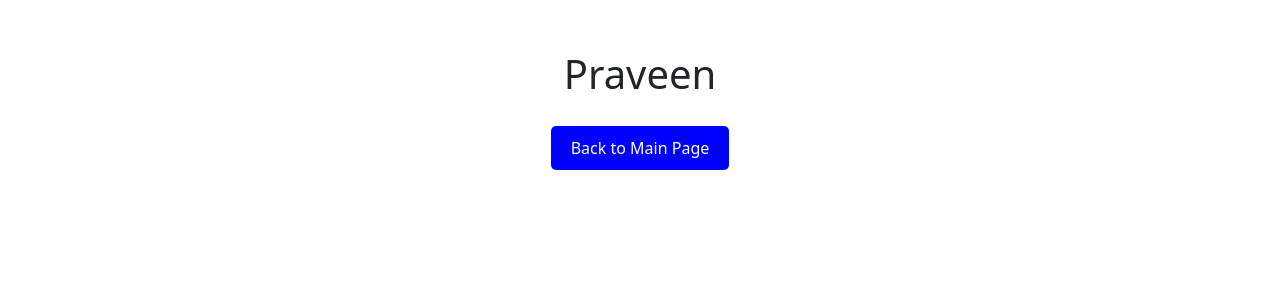
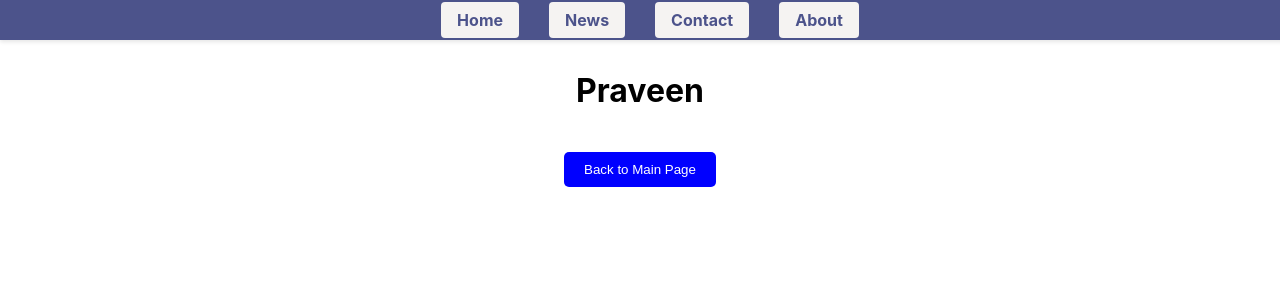
Before and after one commit to Mukesh0306/FamilyTree, a React (Create React App) app: page /praveen in a window 1280 px wide. Shown: the top 300 px of the page. Built offline with nearby package versions, Linux system fonts and the light colour scheme.

Commit message:
Complete makeover

```diff
--- a/src/App.css
+++ b/src/App.css
@@ -1,57 +1,35 @@
-.App {
-  text-align: center;
+/* App.css */
+.app-container {
+  display: flex;
+  flex-direction: column;
+  height: 100vh;
 }
 
-.App-logo {
-  height: 40vmin;
-  pointer-events: none;
+.nav-component {
+  width: 100%;
+  background-color: #f8f9fa;
+  padding: 10px;
+  box-shadow: 0 2px 4px rgba(0, 0, 0, 0.1);
+  position: fixed;
+  top: 0;
+  left: 0;
+  z-index: 1000;
 }
 
-@media (prefers-reduced-motion: no-preference) {
-  .App-logo {
-    animation: App-logo-spin infinite 20s linear;
-  }
+.main-content {
+  display: flex;
+  flex: 1;
+  margin-top: 60px; /* Adjust to ensure space for the navigation bar */
 }
 
-.App-header {
-  background-color: #282c34;
-  min-height: 100vh;
-  display: flex;
-  flex-direction: column;
-  align-items: center;
-  justify-content: center;
-  font-size: calc(10px + 2vmin);
-  color: white;
-  padding: 20px; /* Added padding for better spacing */
+.left-side {
+  flex: 1;
+  padding: 10px;
+  overflow-y: auto;
 }
 
-.App-link {
-  color: #61dafb;
-  text-decoration: none; /* Added to remove underline */
-  font-weight: bold; /* Make links more prominent */
+.right-side {
+  flex: 1;
+  padding: 10px;
+  overflow-y: auto;
 }
-
-.App-link:hover {
-  text-decoration: underline; /* Underline on hover for better UX */
-}
-
-@keyframes App-logo-spin {
-  from {
-    transform: rotate(0deg);
-  }
-  to {
-    transform: rotate(360deg);
-  }
-}
-
-/* Responsive Design Adjustments */
-@media (max-width: 768px) {
-  .App-header {
-    font-size: calc(8px + 2vmin); /* Adjust font size for smaller screens */
-    padding: 10px; /* Reduce padding for smaller screens */
-  }
-
-  .App-logo {
-    height: 30vmin; /* Adjust logo size for smaller screens */
-  }
-}
--- a/src/App.js
+++ b/src/App.js
@@ -1,15 +1,13 @@
 import React from 'react';
 import { BrowserRouter, Route, Routes, useLocation } from 'react-router-dom';
 import NavComponent from './Nav';  // Import the NavComponent
-import Tree from './Tree';  // Import the Tree component
 import TreeBranches from './TreeBranches'; // Import the TreeBranches component
-import 'bootstrap/dist/css/bootstrap.min.css';  // Import Bootstrap CSS
-import './App.css'; // Import your custom CSS
-import SpeechRecog from './SpeechRecog';
+import SpeechRecog from './SpeechRecog';  // Import the SpeechRecog component
 import Manjunath from './Manjunath';  // Import the Manjunath component
 import Mukesh from './Mukesh';  // Import the Mukesh component
 import Praveen from './Praveen';  // Import the Praveen component
 import Parents from './Parents';  // Import the Parents component
+import './App.css'; // Import your custom CSS
 
 function App() {
   const location = useLocation();  // Hook to access the current route
@@ -19,31 +17,19 @@ function App() {
 
   return (
     <div className="app-container">
-      {!isSpecificPage && (  // Hide everything if it's one of the specific pages
-        <>
       {/* Navigation Bar */}
       <NavComponent />
 
       {/* Main Content */}
-          <div className="content">
-            <h1 className="text-center my-4">Family Tree</h1>
-
-            {/* Flexbox layout for Tree and TreeBranches */}
-            <div className="row">
-              <div className="col-md-6">
-                <Tree />
-              </div>
-              <div className="col-md-6">
+      {!isSpecificPage && (
+        <div className="main-content">
+          <div className="left-side">
             <TreeBranches />
           </div>
-            </div>
-
-            {/* Speech Recognition and Voice Command Instructions */}
-            <div className="my-4">
-              <SpeechRecog />  {/* Speech recognition component */}
+          <div className="right-side">
+            <SpeechRecog />
           </div>
         </div>
-        </>
       )}
 
       {/* Routes for each branch */}
--- a/src/Nav.css
+++ b/src/Nav.css
@@ -1,34 +1,41 @@
-/* Navbar.css */
+/* Nav.css */
 
-.navbar {
-  background-color: rgb(105, 118, 92);
-  padding: 1rem;
-}
+.nav-component {
+	background-color: rgb(76, 83, 139) !important; /* Light blue background for the nav */
+	padding: 10px 20px; /* Padding for nav */
+	box-shadow: 0 2px 4px rgba(0, 0, 0, 0.1); /* Shadow effect */
+	width: 100%; /* Full width */
+	position: fixed; /* Fixes the nav at the top */
+	top: 0;
+	left: 0;
+	z-index: 1000; /* Stays above other content */
+  }
 
-.navbar-container {
-  display: flex;
-  justify-content: space-between;
-  align-items: center;
-}
+  .nav-component ul {
+	list-style-type: none; /* Removes default bullet points */
+	margin: 0;
+	padding: 0;
+	display: flex; /* Flexbox for alignment */
+	justify-content: center; /* Center the items */
+  }
 
-.navbar-brand {
-  font-size: 1.5rem;
-  font-weight: bold;
-  color: white;
-  text-decoration: none;
-}
+  .nav-component li {
+	margin: 0 15px; /* Space between items */
+  }
 
-.navbar-links {
-  display: flex;
-  gap: 1rem;
-}
+  .nav-component a {
+	text-decoration: none; /* No underline for links */
+	color: rgb(76, 83, 139) !important; /* Orange text color for all links */
+	font-size: 16px; /* Font size */
+	font-weight: bold; /* Bold text */
+	padding: 8px 16px; /* Padding inside links */
+	border-radius: 4px; /* Rounded corners */
+	background-color: #f5f3f2 !important; /* Light blue background for all links */
+	transition: background-color 0.3s, color 0.3s; /* Smooth color transition */
+  }
 
-.nav-link {
-  color: white;
-  text-decoration: none;
-  font-size: 1rem;
-}
 
-.nav-link:hover {
-  text-decoration: underline;
-}
+  .nav-component a:hover {
+	background-color: #faf7f6 !important; /* Slightly darker light blue on hover */
+	color: #69615f !important; /* Orange text color on hover */
+  }
--- a/src/Nav.js
+++ b/src/Nav.js
@@ -1,24 +1,20 @@
 import React from 'react';
-
 import './Nav.css';  // Import the custom CSS
-import { Link } from 'react-router-dom';
 
 function NavComponent() {
   return (
-    <nav className="navbar">
-      <div className="navbar-container">
-        {/* Image next to the Family Tree text */}
-        <Link className="navbar-brand" to="/" style={{ display: 'flex', alignItems: 'center' }}>
-          <img
-            src={`${process.env.PUBLIC_URL}/TreeDesign.jpg`}
-            alt="Tree Design"
-            style={{ width: '30px', height: '30px', marginRight: '10px' }}
-          />
-          Ramanna & Family
-        </Link>
+    <div>
+      <nav className="nav-component">
+        <ul>
+          <li><a  href="#home">Home</a></li>
+          <li><a href="#news">News</a></li>
+          <li><a href="#contact">Contact</a></li>
+          <li><a href="#about">About</a></li>
+        </ul>
+      </nav>
 
-      </div>
-    </nav>
+
+    </div>
   );
 }
 
--- a/src/Tree.css
+++ /dev/null
@@ -1,27 +0,0 @@
-
-* {
-	border: 0;
-	box-sizing: border-box;
-	margin: 0;
-	padding: 0;
-}
-
-body {
-	background: hsl(223,10%,90%);
-	display: flex;
-	height: 100vh;
-}
-canvas {
-	display: block;
-	margin: auto;
-	object-fit: contain;
-	max-width: 100vw;
-	max-height: 100vh;
-}
-
-/* Dark theme */
-@media (prefers-color-scheme: dark) {
-	body {
-		background: hsl(223,10%,10%);
-	}
-}
--- a/src/Tree.js
+++ b/src/Tree.js
@@ -3,11 +3,11 @@ import React from 'react';
 const TreeCanvas = () => {
   return (
     <div>
-      <img
+      {/* <img
         src={`${process.env.PUBLIC_URL}/24265.jpg`}
         alt="Tree Design"
         style={{ width: '300px', height: '300px' }}
-      />
+      /> */}
     </div>
   );
 };
--- a/src/TreeBranches.css
+++ b/src/TreeBranches.css
@@ -1,3 +1,4 @@
+/* TreeBranches.css */
 .tree-container {
   padding: 10px;
   font-family: Arial, sans-serif;
--- a/src/TreeBranches.js
+++ b/src/TreeBranches.js
@@ -1,6 +1,7 @@
 import React from 'react';
 import './TreeBranches.css';  // Assuming you will handle the custom styling
-import {  Link } from "react-router-dom";
+import { Link } from "react-router-dom";
+
 const TreeBranches = () => {
   return (
     <div className="tree-container">
```
Lines whose indentation alone changed are shown as unchanged.
